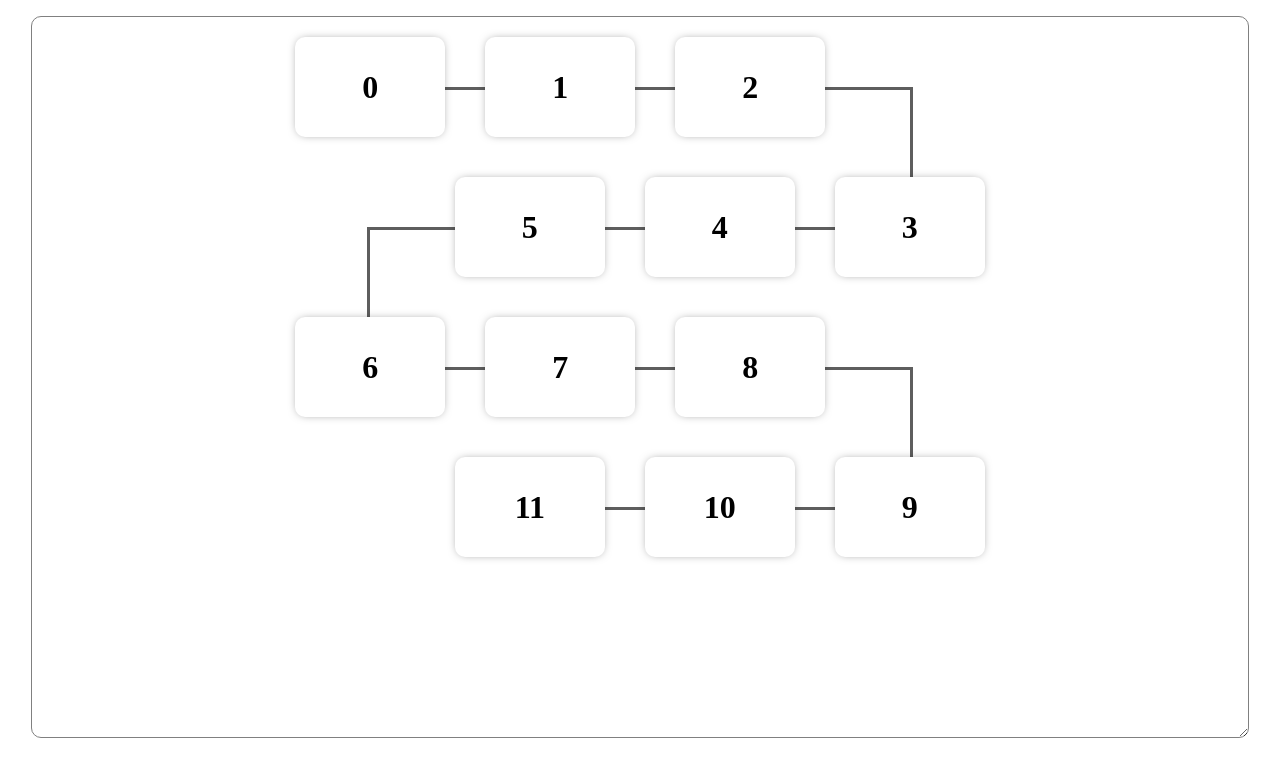
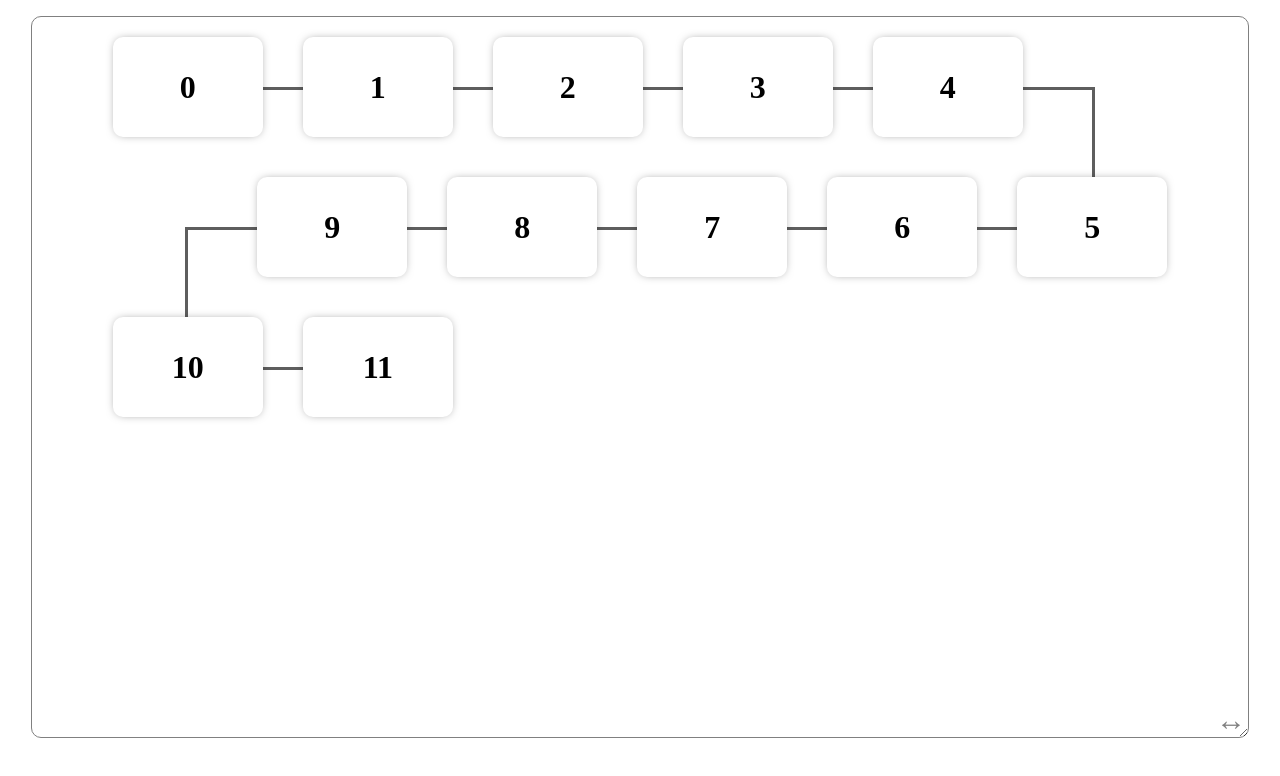
Before and after one commit to rufataliy/Snakify, a plain HTML site: page index.html in a window 1280 px wide. Drawn offline with Linux system fonts and the light colour scheme.

Commit message:
added resizable wrapper. arrows for resize area.

```diff
--- a/index.html
+++ b/index.html
@@ -9,6 +9,8 @@
 
   <body>
     <div class="wrapper">
+      <div class="arrows">&#8596;</div>
+      <div class="innerWrapper">
         <div class="boxes">
           <div class="box"><h1>0</h1></div>
           <div class="box"><h1>1</h1></div>
@@ -24,6 +26,7 @@
           <div class="box"><h1>11</h1></div>
         </div>
       </div>
+    </div>
     <script src="main.js"></script>
   </body>
 </html>
--- a/main.js
+++ b/main.js
@@ -48,5 +48,5 @@ function snakify() {
 window.onload = snakify;
 window.onresize = snakify;
 
-var ro = new ResizeObserver((entry) => snakify());
+var ro = new ResizeObserver(() => snakify());
 ro.observe(document.querySelector(".wrapper"));
--- a/styles.css
+++ b/styles.css
@@ -14,19 +14,35 @@
 }
 
 .wrapper {
+  position: relative;
   resize: horizontal;
   border: 1px solid grey;
   border-radius: 10px;
   height: 90vh;
   width: 95vw;
   max-width: 95vw;
-  min-width: 310px;
+  min-width: 200px;
   margin: 2vh auto;
+  overflow: hidden;
+}
+
+.innerWrapper {
+  height: 100%;
   overflow: auto;
 }
 
+.arrows {
+  position: absolute;
+  bottom: 0;
+  right: 0;
+  padding-right: 2px;
+  font-size: 30px;
+  color: grey;
+  z-index: 1;
+}
+
 .boxes {
-  width: 60%;
+  width: 90%;
   overflow: hidden;
   margin: 0 auto;
 }
```
Lines whose indentation alone changed are shown as unchanged.
